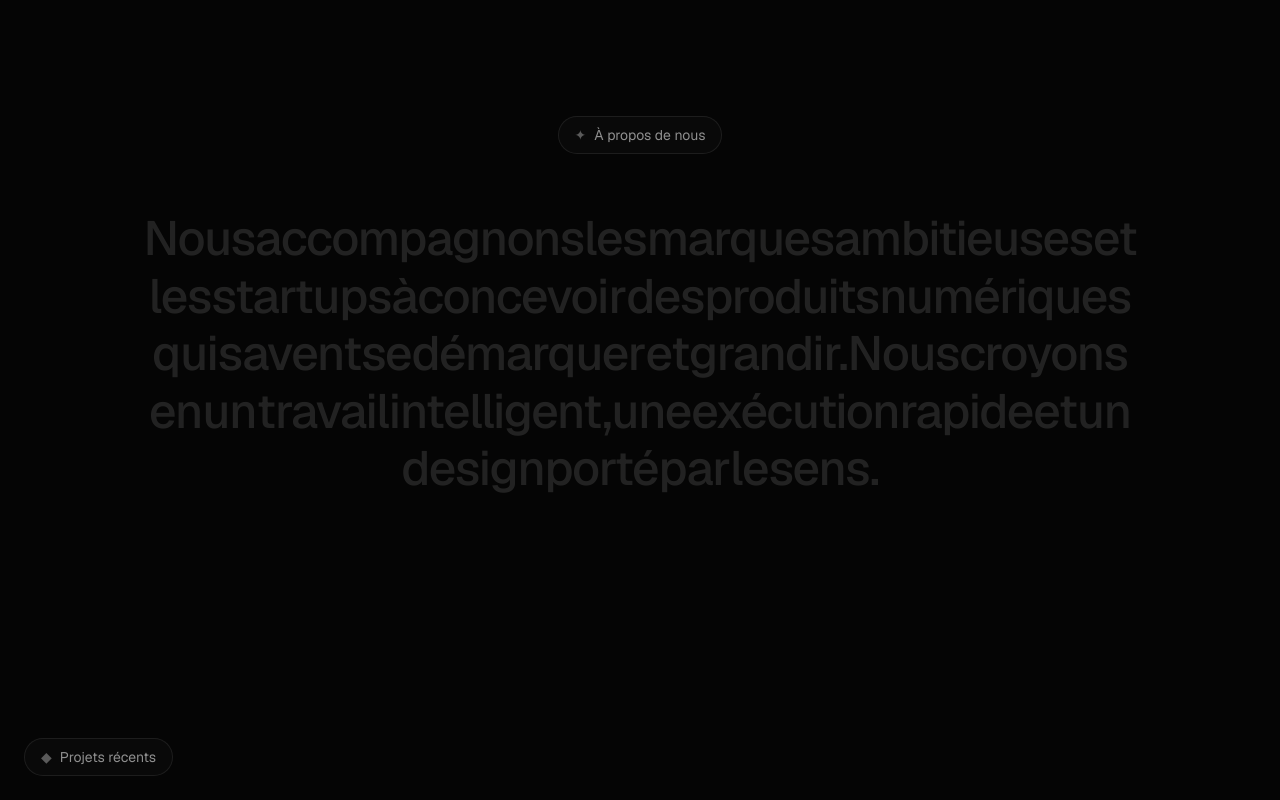
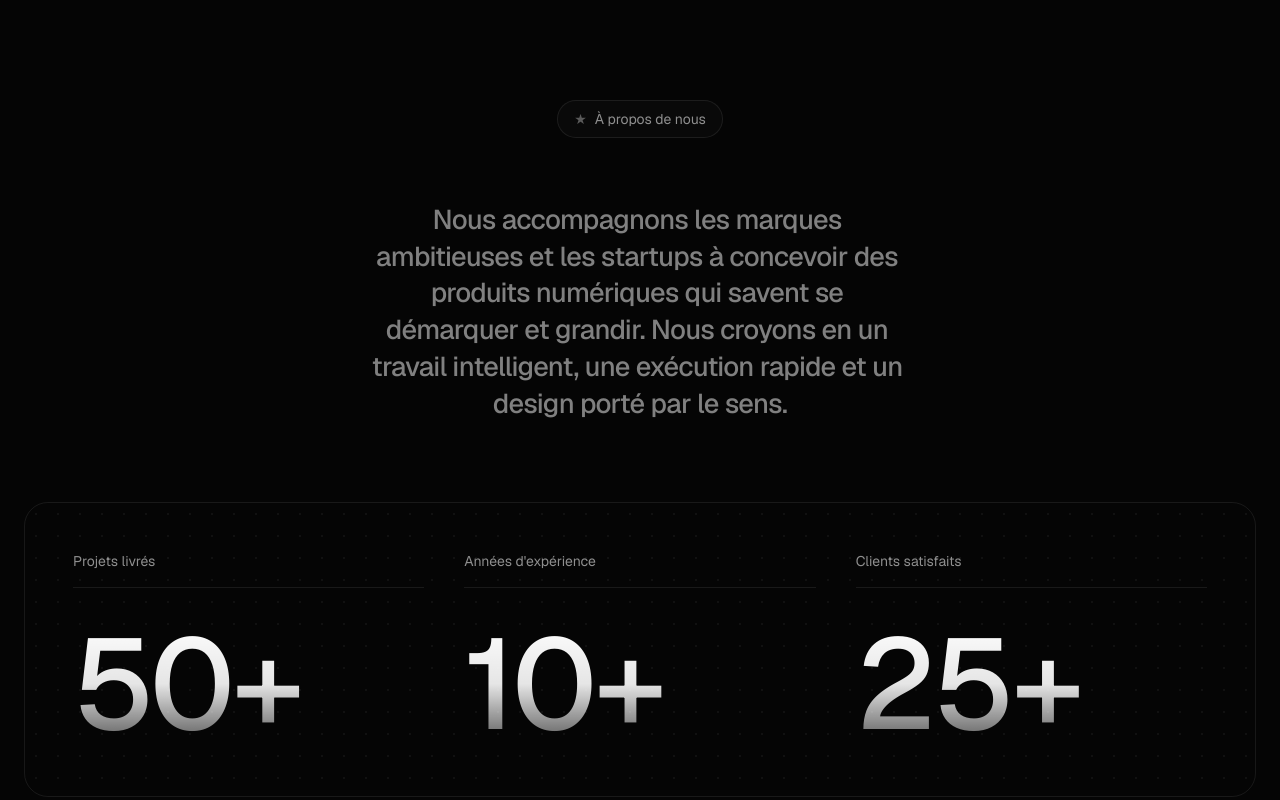
Before and after one commit to keviolabs-io/kebio-labs, a Next.js app: page / in a window 1280 px wide. Shown: the part 1760-2560 px from the top of the page. Built offline with nearby package versions, Linux system fonts and the light colour scheme.

Commit message:
Section A propos fidele au theme: revelation caractere par caractere (gris->blanc, espaces corriges) + stats a compteur et degrade

```diff
--- a/components/home/About.tsx
+++ b/components/home/About.tsx
@@ -1,8 +1,9 @@
 "use client";
 
-import { useEffect, useRef } from "react";
+import { useEffect, useRef, useState } from "react";
 import { gsap } from "gsap";
 import { ScrollTrigger } from "gsap/ScrollTrigger";
+import { useInView, animate } from "framer-motion";
 import { about } from "@/lib/content";
 import SectionLabel from "@/components/SectionLabel";
 
@@ -10,35 +11,61 @@ if (typeof window !== "undefined") {
   gsap.registerPlugin(ScrollTrigger);
 }
 
+const DIM = "#808080";
+const BRIGHT = "#ededed";
+
+/** Compteur qui monte (0 → value) à l'apparition. */
+function Counter({ value, suffix }: { value: number; suffix: string }) {
+  const ref = useRef<HTMLSpanElement>(null);
+  const inView = useInView(ref, { once: true, margin: "-100px" });
+  const [display, setDisplay] = useState(0);
+
+  useEffect(() => {
+    if (!inView) return;
+    const controls = animate(0, value, {
+      duration: 1.6,
+      ease: [0.22, 1, 0.36, 1],
+      onUpdate: (v) => setDisplay(Math.round(v)),
+    });
+    return () => controls.stop();
+  }, [inView, value]);
+
+  return (
+    <span ref={ref}>
+      {display}
+      {suffix}
+    </span>
+  );
+}
+
 export default function About() {
-  const containerRef = useRef<HTMLDivElement>(null);
+  const textRef = useRef<HTMLParagraphElement>(null);
 
   useEffect(() => {
     const prefersReduced = window.matchMedia(
       "(prefers-reduced-motion: reduce)"
     ).matches;
-    const el = containerRef.current;
+    const el = textRef.current;
     if (!el) return;
 
-    const words = el.querySelectorAll<HTMLElement>("[data-word]");
-
+    const chars = el.querySelectorAll<HTMLElement>("[data-char]");
     if (prefersReduced) {
-      gsap.set(words, { opacity: 1 });
+      gsap.set(chars, { color: BRIGHT });
       return;
     }
 
     const ctx = gsap.context(() => {
       gsap.fromTo(
-        words,
-        { opacity: 0.12 },
+        chars,
+        { color: DIM },
         {
-          opacity: 1,
+          color: BRIGHT,
           ease: "none",
-          stagger: 0.4,
+          stagger: 1,
           scrollTrigger: {
             trigger: el,
-            start: "top 75%",
-            end: "bottom 60%",
+            start: "top 72%",
+            end: "bottom 62%",
             scrub: true,
           },
         }
@@ -48,24 +75,50 @@ export default function About() {
     return () => ctx.revert();
   }, []);
 
+  // Découpe en mots (inline-block) puis en caractères (span colorable).
   const words = about.paragraph.split(" ");
 
   return (
-    <section id="about" className="px-6 py-32">
+    <section id="about" className="px-6 py-28">
       <div className="mx-auto max-w-[1400px]">
         <div className="flex justify-center">
-          <SectionLabel icon="✦">{about.label}</SectionLabel>
+          <SectionLabel icon="★" center>
+            {about.label}
+          </SectionLabel>
         </div>
 
-        <div ref={containerRef} className="mx-auto mt-14 max-w-5xl text-center">
-          <p className="text-3xl font-medium leading-[1.25] tracking-tight sm:text-5xl sm:leading-[1.2]">
-            {words.map((word, i) => (
-              <span key={i} data-word className="inline-block">
-                {word}
-                {i < words.length - 1 ? " " : ""}
-              </span>
+        {/* Révélation caractère par caractère */}
+        <p
+          ref={textRef}
+          className="mx-auto mt-16 max-w-[34rem] text-center text-[1.7rem] font-medium leading-[1.35] tracking-tight"
+          style={{ color: DIM }}
+        >
+          {words.map((word, wi) => (
+            <span key={wi} className="inline-block">
+              {word.split("").map((ch, ci) => (
+                <span key={ci} data-char>
+                  {ch}
+                </span>
+              ))}
+              {wi < words.length - 1 ? " " : ""}
+            </span>
+          ))}
+        </p>
+
+        {/* Stats : conteneur pointillé + label + trait + grand chiffre animé */}
+        <div className="relative mt-20 overflow-hidden rounded-3xl border border-border">
+          <div className="pointer-events-none absolute inset-0 bg-dots opacity-60" />
+          <div className="relative grid grid-cols-1 gap-y-12 p-8 sm:p-12 md:grid-cols-3 md:gap-x-10">
+            {about.stats.map((s) => (
+              <div key={s.label}>
+                <p className="text-sm text-muted">{s.label}</p>
+                <div className="mt-4 border-t border-border" />
+                <div className="mt-8 bg-gradient-to-b from-white via-white/90 to-white/30 bg-clip-text text-[5rem] font-medium leading-none tracking-tight text-transparent sm:text-[7rem] lg:text-[8rem]">
+                  <Counter value={s.value} suffix={s.suffix} />
+                </div>
+              </div>
             ))}
-          </p>
+          </div>
         </div>
       </div>
     </section>
--- a/lib/content.ts
+++ b/lib/content.ts
@@ -106,12 +106,18 @@ export const services = {
   ],
 };
 
-/* About (grand bloc de texte révélé au scroll) -------------- */
+/* About (grand bloc de texte révélé au scroll + stats) ------ */
 export const about = {
   label: "À propos de nous",
-  // Un seul paragraphe : chaque mot s'éclaire au scroll.
+  // Un seul paragraphe : chaque caractère s'éclaire au scroll (gris → blanc).
   paragraph:
     "Nous accompagnons les marques ambitieuses et les startups à concevoir des produits numériques qui savent se démarquer et grandir. Nous croyons en un travail intelligent, une exécution rapide et un design porté par le sens.",
+  // Chiffres (compteur animé) — ajuste avec tes vrais nombres.
+  stats: [
+    { value: 50, suffix: "+", label: "Projets livrés" },
+    { value: 10, suffix: "+", label: "Années d'expérience" },
+    { value: 25, suffix: "+", label: "Clients satisfaits" },
+  ],
 };
 
 /* Projets --------------------------------------------------- */
```
